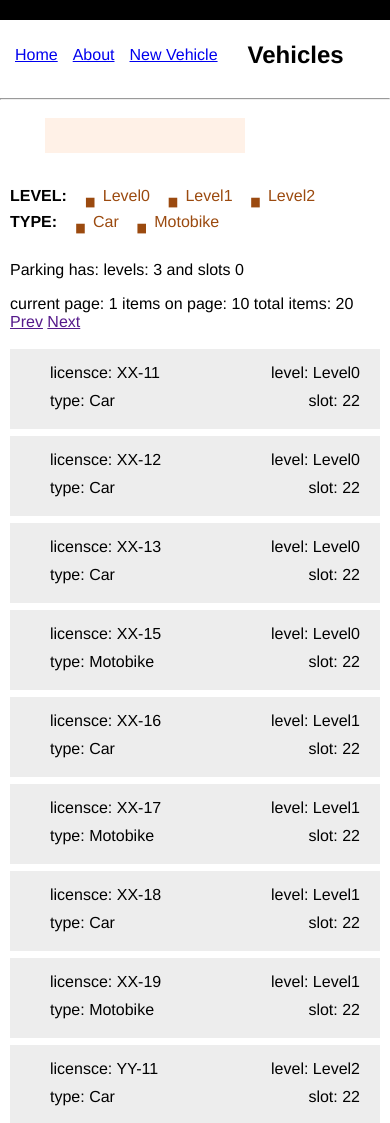
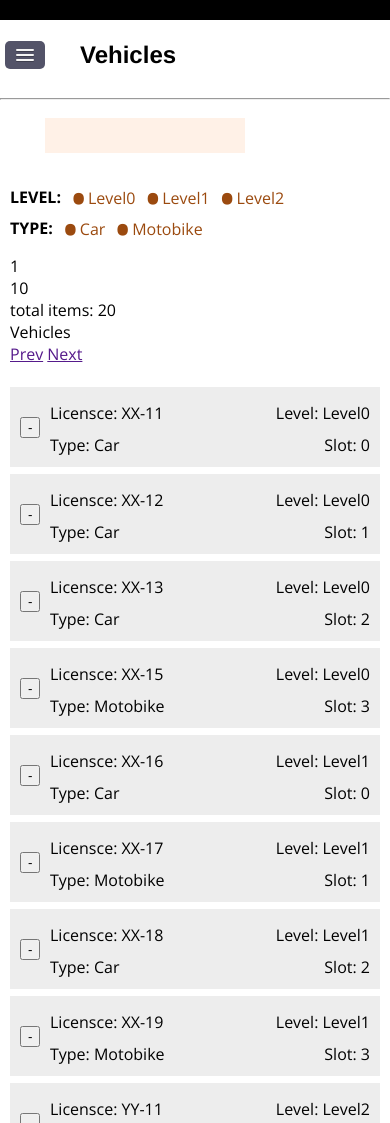
Before and after one commit to eugenebelov/ng-ysura-task, a website: page app/index.html in a window 390 px wide. Shown: the top 1123 px of the page. Drawn offline with nearby package versions, Linux system fonts and the light colour scheme; some packages are replaced by stand-ins of ours; files that its build step writes are made by us from their sources.

Commit message:
add responceve btn and paging styles

```diff
--- a/app/index.html
+++ b/app/index.html
@@ -12,6 +12,8 @@
     <!-- endbuild -->
     <!-- build:css(.tmp) styles/main.css -->
     <link rel="stylesheet" href="styles/main.css">
+    <link rel="stylesheet" href="styles/controls.css">
+    <link href='https://fonts.googleapis.com/css?family=Open+Sans:400,700,600' rel='stylesheet' type='text/css'>
     <!-- <link rel="stylesheet" href="https://maxcdn.bootstrapcdn.com/font-awesome/4.4.0/css/font-awesome.min.css"> -->
     <!-- endbuild -->
   </head>
@@ -25,6 +27,11 @@
       <div class="navbar navbar-default" role="navigation">
         <div class="stripe"></div>
         <div class="content">
+          <a class="btn btn-navbar">
+              <span class="icon-bar"></span>
+              <span class="icon-bar"></span>
+              <span class="icon-bar"></span>
+          </a>
           <ul class="nav navbar-nav">
             <li><a ng-href="#/">Home</a></li>
             <li><a ng-href="#/about">About</a></li>
--- a/app/scripts/controllers/main.js
+++ b/app/scripts/controllers/main.js
@@ -29,7 +29,7 @@ angular.module('ngYsuraTaskApp')
 
         var places = [];
         for(var slot = 0; slot < $scope.places; slot++) {
-          places.push({name: 'Slot ' + slot});
+          places.push({name: 'Slot ' + slot, id: slot});
         }
 
         parking[level].slots = places;
@@ -47,6 +47,7 @@ angular.module('ngYsuraTaskApp')
             if(!slot.vehicle) {
               slot.vehicle = vehicleObj;
               vehicleObj.levelName = parking[vehicleLevel].name;
+              vehicleObj.slot = slot.id;
               $scope.slotsAvailable--;
               return true;
             }
@@ -61,6 +62,7 @@ angular.module('ngYsuraTaskApp')
           if(!slot.vehicle) {
             slot.vehicle = item;
             item.level = $scope.parking[i].id;
+            item.slot = slot.id;
             item.levelName = $scope.parking[i].name;
             $scope.slotsAvailable--;
             return true;
--- a/app/scripts/directives/directives.js
+++ b/app/scripts/directives/directives.js
@@ -22,6 +22,7 @@ angular.module('ngYsuraTaskApp')
         licensce: '@',
         type: '@',
         level: '@',
+        slot: '@',
         parkOut: '@',
         parkOutHandler: '&onParkOutHandler'
       },
@@ -50,7 +51,6 @@ angular.module('ngYsuraTaskApp')
       link: function(scope, element, attrs) {
 
       },
-      template: '<div><span>current page: {{page + 1}} </span><span>items on page: {{size}} </span><span>total items: {{total}}</span>' +
-      '<br><a href="" ng-click="onPreviousPage()">Prev</a> <a href="" ng-click="onNextPage()">Next</a></div>'
+      templateUrl: '../views/partials/paging.html'
     }
   });
--- /dev/null
+++ b/app/styles/controls.css
@@ -0,0 +1,51 @@
+.btn {
+  margin-bottom: 0;
+  font-size: 14px;
+  line-height: 20px;
+  text-align: center;
+  vertical-align: middle;
+  cursor: pointer;
+  border-radius: 5px;
+  border: 1px solid #cccccc;
+}
+
+.navbar .btn {
+  background-color: #535368;
+  background-image: none;
+  border-color: transparent;
+  color: #e6e6e6;
+  text-shadow: 0 0 0;
+  box-shadow: 0 0 0;
+  display: none;
+}
+
+.btn-navbar {
+  /*display: block;*/
+  float: left;
+  padding: 7px 10px;
+  margin-left: 5px;
+  margin-right: 5px;
+}
+
+.btn-navbar .icon-bar+.icon-bar {
+    margin-top: 3px;
+}
+
+.btn-navbar .icon-bar {
+  display: block;
+  width: 18px;
+  height: 2px;
+  background-color: #f5f5f5;
+  -webkit-border-radius: 1px;
+  -moz-border-radius: 1px;
+  border-radius: 1px;
+  -webkit-box-shadow: 0 1px 0 rgba(0, 0, 0, 0.25);
+  -moz-box-shadow: 0 1px 0 rgba(0, 0, 0, 0.25);
+  box-shadow: 0 1px 0 rgba(0, 0, 0, 0.25);
+}
+
+@media (max-width: 600px) {
+  .navbar .btn {
+    display: block;
+  }
+}
--- a/app/styles/main.css
+++ b/app/styles/main.css
@@ -10,7 +10,7 @@ html, body {
 }
 
 body {
-  font-family: 'Helvetica';
+  font-family: 'Open Sans', sans-serif;
 }
 
 .container {
@@ -20,6 +20,10 @@ body {
 .navbar .stripe {
   background-color: #000;
   height: 20px;
+}
+
+.navbar .btn {
+  margin-top: 21px;
 }
 
 .navbar .content {
@@ -75,13 +79,16 @@ body {
   background-color: #ededed;
   height: 80px;
   min-width: 135px;
-  padding: 0 20px 0 40px;
+  padding: 0 20px 0 50px;
   left: 0;
   right: 0;
+  position: relative;
 }
 
-.vehicles .vehicle-item > div {
-  /*display: inline-block;*/
+.vehicles .vehicle-item input[type=button] {
+  position: absolute;
+  left: 15px;
+  top: 30px;
 }
 
 .vehicles .vehicle-item .info > div,
@@ -143,14 +150,16 @@ body {
 
 .filter ul li {
   padding: 0 0 7px 0;
+  vertical-align: middle;
 }
 
 .filter ul li::before {
-  content:"·";
-  font-size: 90px;
+  content:"•";
+  font-size: 50px;
   vertical-align: middle;
-  line-height: 15px;
-  margin-right: -7px;
+  display: block;
+  float: left;
+  line-height: 23px;
 }
 
 .seach-by-licence input[type=text] {
@@ -194,6 +203,19 @@ body {
     padding: 4px;
   }
 
+  .navbar-nav {
+    display: none;
+  }
+
+  .vehicles .vehicle-item {
+    padding: 0 10px 0 40px;
+  }
+
+  .vehicles .vehicle-item input[type=button] {
+    left: 10px;
+    top: 30px;
+  }
+
   .vehicles .vehicle-item .info {
     width: 60%;
   }
--- a/app/views/main.html
+++ b/app/views/main.html
@@ -26,7 +26,7 @@
   </div>
 </aside>
 <div class="vehicles">
-  <p>
+  <p ng-hide=true>
     Parking has: levels: {{levels}} and slots {{slotsAvailable}}
   </p>
   <div>
@@ -45,6 +45,7 @@
         <vehicle-item licensce='{{item.licensce}}'
                       type='{{item.type}}'
                       level='{{parking[item.level].name}}'
+                      slot='{{item.slot}}'
                       on-park-out-handler="goOutOfParking(item)"
                       park-out="{{item.level == undefined}}"/>
 
--- /dev/null
+++ b/app/views/partials/paging.html
@@ -0,0 +1,19 @@
+<div class="paging-vehicles">
+  <div class="page">
+    <div>{{page + 1}} </div>
+    <div>{{size}} </div>
+  </div>
+
+  <div class="devider">
+      <span>total items: {{total}}</span>
+  </div>
+
+  <div class="title">
+    Vehicles
+  </div>
+
+  <div class="paging-nav">
+    <a href="" ng-click="onPreviousPage()">Prev</a>
+    <a href="" ng-click="onNextPage()">Next</a>
+  </div>
+</div>
--- a/app/views/partials/vehicle-item.html
+++ b/app/views/partials/vehicle-item.html
@@ -1,24 +1,22 @@
 <div class="vehicle-item">
-  <!--
-  <input type="button" name="name" value="go out"
+  <input type="button" name="name" value="-"
           ng-click="parkOutHandler(item)"
           ng-hide="!parkOut"/>
-        -->
 
   <div class="info">
     <div>
-      licensce: <span ng-bind='licensce'></span>
+      Licensce: <span ng-bind='licensce'></span>
     </div>
     <div>
-      type: <span ng-bind='type'></span>
+      Type: <span ng-bind='type'></span>
     </div>
   </div>
   <div class="place">
     <div>
-      level: <span ng-bind='level'></span>
+      Level: <span ng-bind='level'></span>
     </div>
     <div>
-      slot: <span>22</span>
+      Slot: <span ng-bind='slot'>22</span>
     </div>
   </div>
 </div>
```
